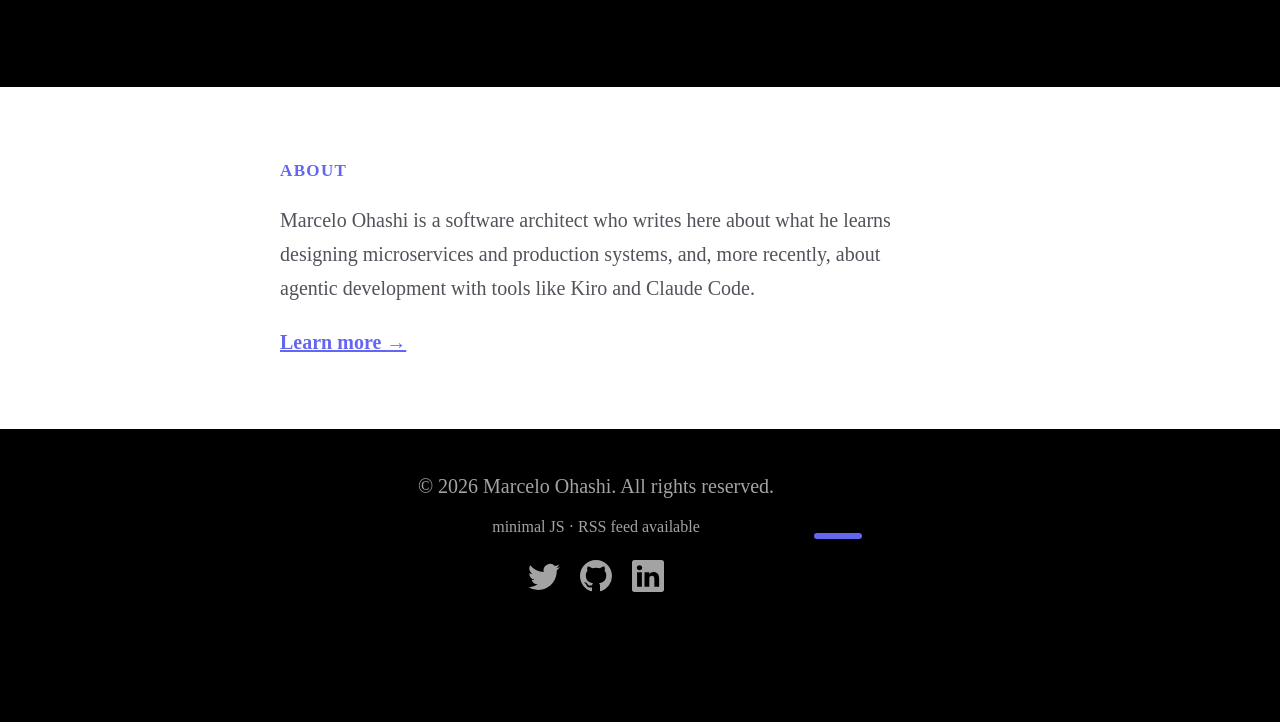
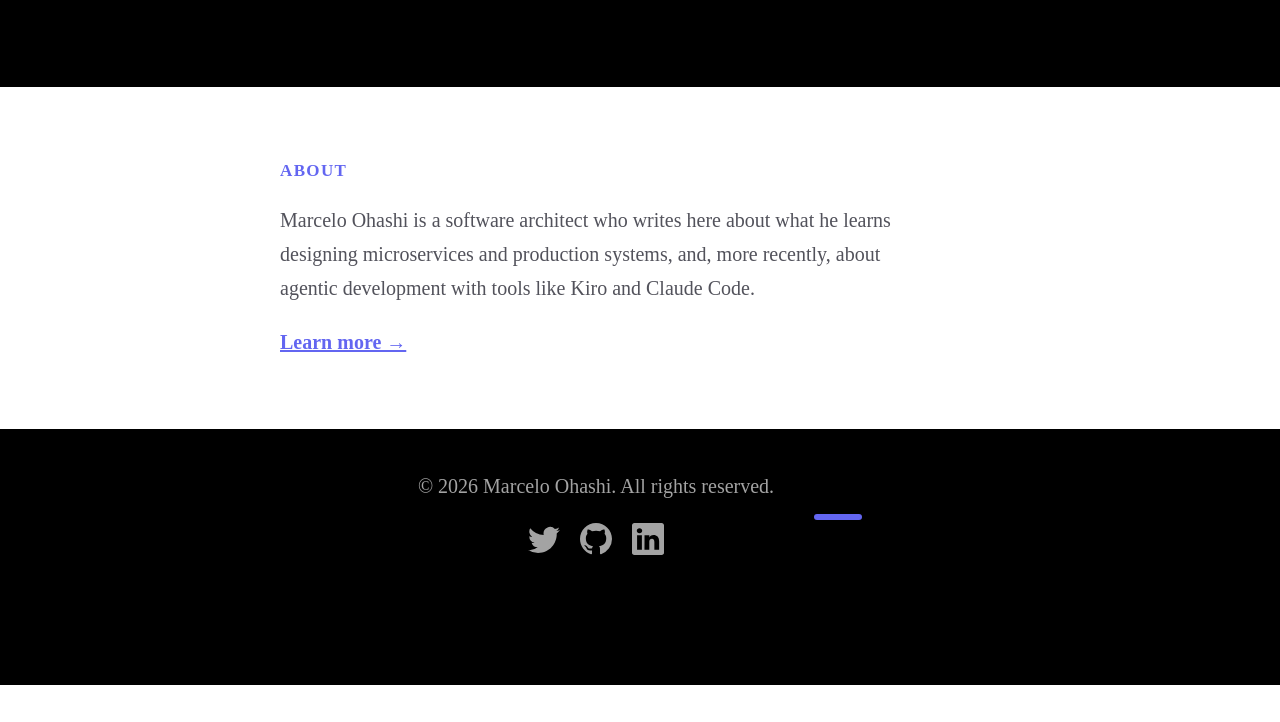
Before and after one commit to mgohashi/mgohashi.github.io, an Astro site: page / in a window 1280 px wide. Shown: the part 528-1250 px from the top of the page. After the commit the page ends 1213 px from the top, so only its background shows below. Built offline with nearby package versions, Linux system fonts and the light colour scheme; Astro itself is replaced by a stand-in of ours.

Commit message:
chore(footer): Remove the 'minimal JS' meta tagline
Drop the developer-jargon tagline from the footer along with its now
-orphaned .meta CSS. The footer keeps the copyright line and social
links. Verified the generated HTML no longer contains the tagline.

```diff
--- a/src/components/Footer.astro
+++ b/src/components/Footer.astro
@@ -8,7 +8,6 @@ const today = new Date();
 	<div class="footer-row">
 		<div class="footer-text">
 			<p class="copyright">&copy; {today.getFullYear()} {SITE_AUTHOR}. All rights reserved.</p>
-			<p class="meta">minimal JS &middot; RSS feed available</p>
 			<div class="social-links">
 				<a href={`https://twitter.com/${SOCIAL.twitter}`}>
 					<span class="sr-only">Follow on Twitter</span>
@@ -59,11 +58,6 @@ const today = new Date();
 	.copyright {
 		margin: 0 0 0.5em 0;
 	}
-	.meta {
-		margin: 0;
-		font-size: 0.8em;
-		color: var(--color-hero-text-secondary);
-	}
 	.accent-bar {
 		width: 48px;
 		height: 6px;
```
